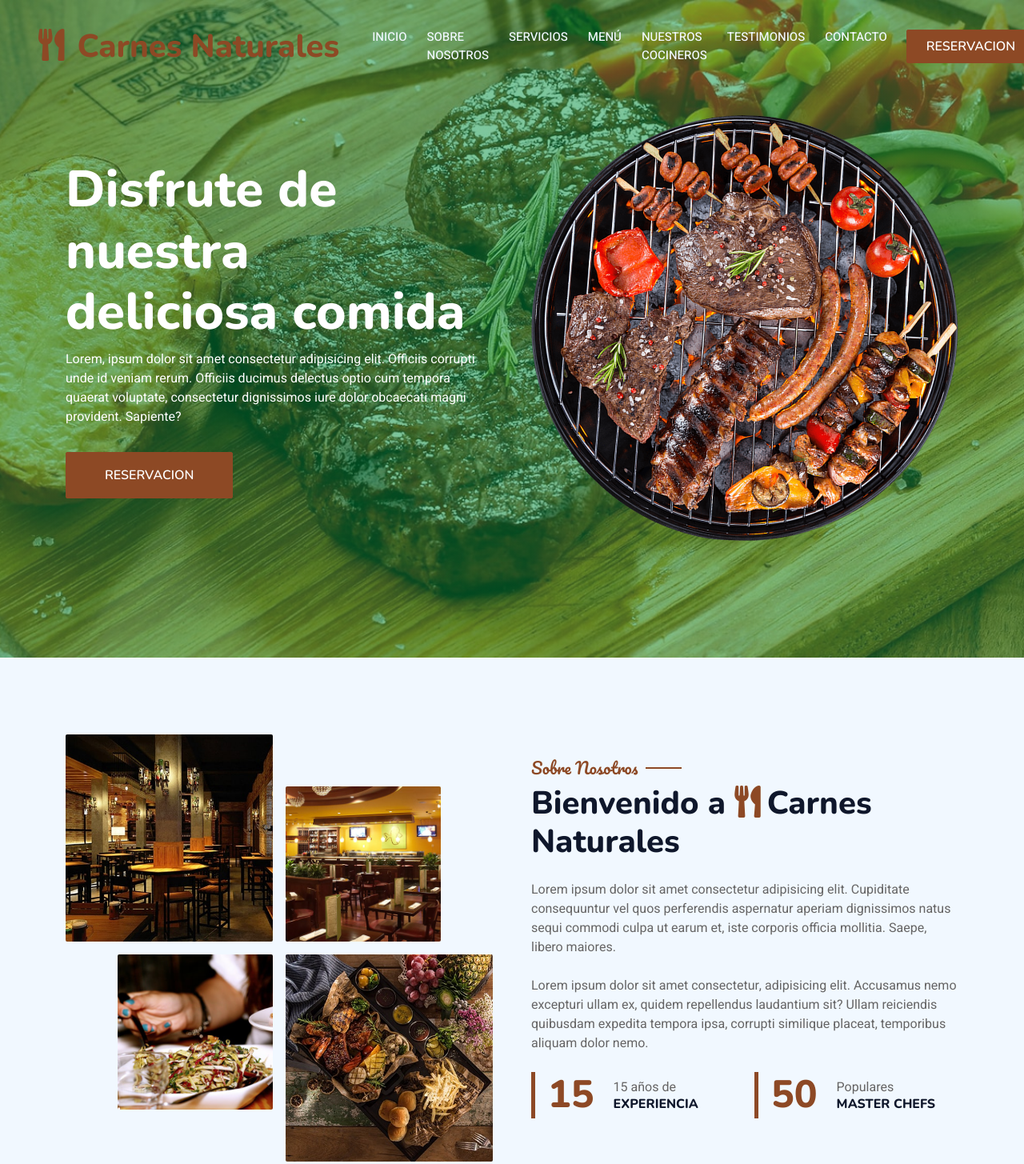
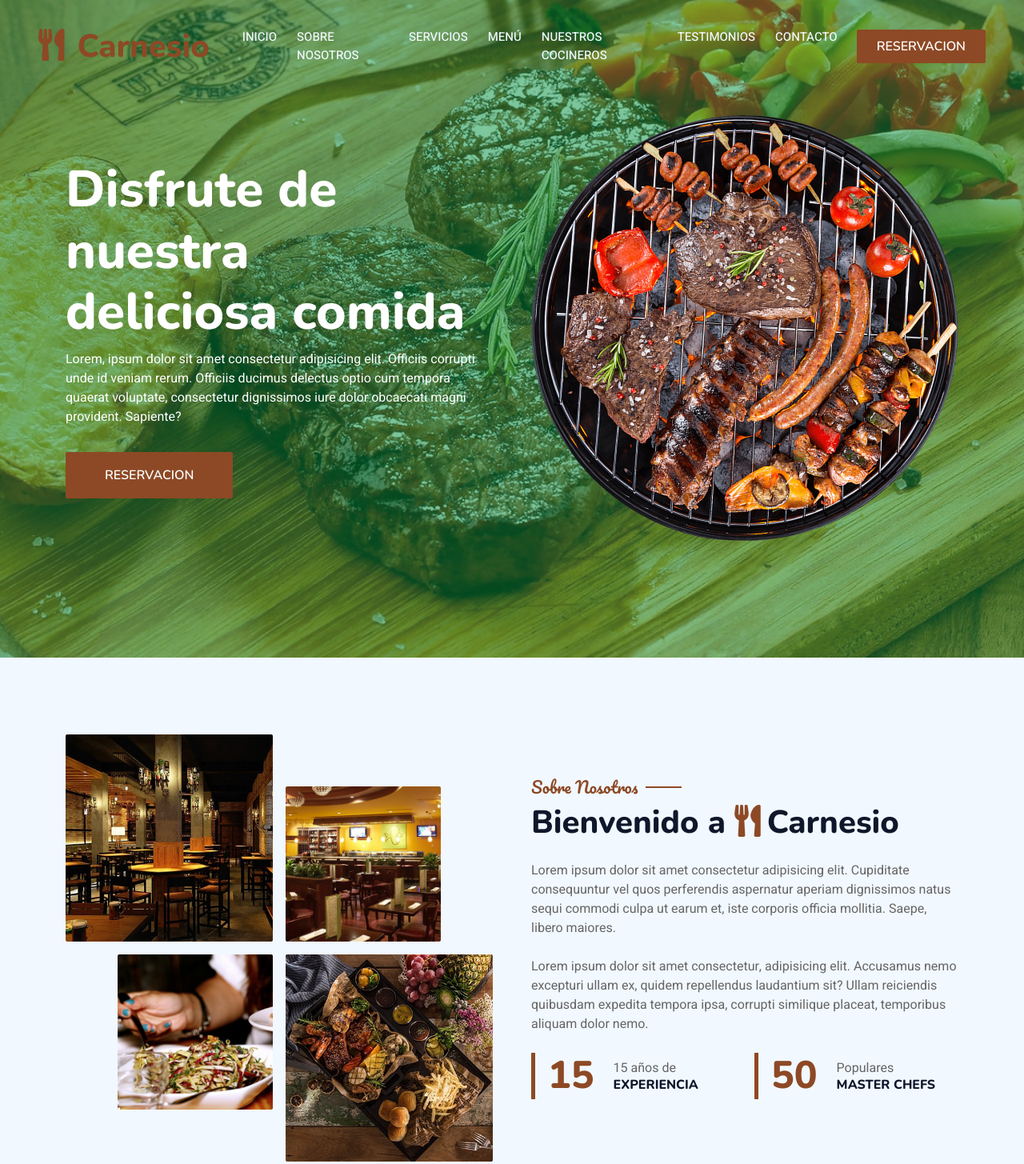
Before and after one commit to TecnoZoni/CarnesNaturales, a plain HTML site: page index.html in a window 1280 px wide. Shown: the top 1455 px of the page at 80% size. Drawn offline with nearby package versions, Linux system fonts and the light colour scheme.

Commit message:
cambio de nombre

```diff
--- a/index.html
+++ b/index.html
@@ -3,7 +3,7 @@
 
 <head>
     <meta charset="utf-8">
-    <title>Carnes Naturales</title>
+    <title>Carnesio</title>
     <meta content="width=device-width, initial-scale=1.0" name="viewport">
     <meta content="" name="keywords">
     <meta content="" name="description">
@@ -43,7 +43,7 @@
         <div class="container-xxl position-relative p-0" id="home">
             <nav class="navbar navbar-expand-lg navbar-dark bg-dark px-4 px-lg-5 py-3 py-lg-0">
                 <a href="" class="navbar-brand p-0">
-                    <h1 class="text-primary m-0"><i class="fa fa-utensils me-3"></i>Carnes Naturales</h1>
+                    <h1 class="text-primary m-0"><i class="fa fa-utensils me-3"></i>Carnesio</h1>
                     <!-- <img src="img/logo.png" alt="Logo"> -->
                 </a>
                 <button class="navbar-toggler" type="button" data-bs-toggle="collapse" data-bs-target="#navbarCollapse">
@@ -109,7 +109,7 @@
                 </div>
                 <div class="col-lg-6">
                     <h5 class="section-title ff-secondary text-start text-primary fw-normal">Sobre Nosotros</h5>
-                    <h1 class="mb-4">Bienvenido a <i class="fa fa-utensils text-primary me-2"></i>Carnes Naturales</h1>
+                    <h1 class="mb-4">Bienvenido a <i class="fa fa-utensils text-primary me-2"></i>Carnesio</h1>
                     <p class="mb-4">Lorem ipsum dolor sit amet consectetur adipisicing elit. Cupiditate consequuntur vel
                         quos perferendis aspernatur aperiam dignissimos natus sequi commodi culpa ut earum et, iste
                         corporis officia mollitia. Saepe, libero maiores.</p>
@@ -804,7 +804,7 @@
                     <h4 class="section-title ff-secondary text-start text-primary fw-normal mb-4">Contacto</h4>
                     <p class="mb-2"><i class="fa fa-map-marker-alt me-3"></i>Richeri 140, Rosario, Santa Fe</p>
                     <p class="mb-2"><i class="fa fa-phone-alt me-3"></i>+54 341 678 4290</p>
-                    <p class="mb-2"><i class="fa fa-envelope me-3"></i>info@Carnes Naturales.com</p>
+                    <p class="mb-2"><i class="fa fa-envelope me-3"></i>info@Carnesio.com</p>
                     <div class="d-flex pt-2">
                         <a class="btn btn-outline-light btn-social" href=""><i class="fab fa-twitter"></i></a>
                         <a class="btn btn-outline-light btn-social" href=""><i class="fab fa-facebook-f"></i></a>
@@ -835,7 +835,7 @@
             <div class="copyright">
                 <div class="row">
                     <div class="col-md-6 text-center text-md-start mb-3 mb-md-0">
-                        &copy; <a class="border-bottom" href="#">Carnes Naturales</a>, Todos los derechos reservados.
+                        &copy; <a class="border-bottom" href="#">Carnesio</a>, Todos los derechos reservados.
                         Creado por <a class="border-bottom" href="https://www.instagram.com/agustin.minzoni"
                             target="_blank">Agustin Minzoni</a>
                     </div>
```
